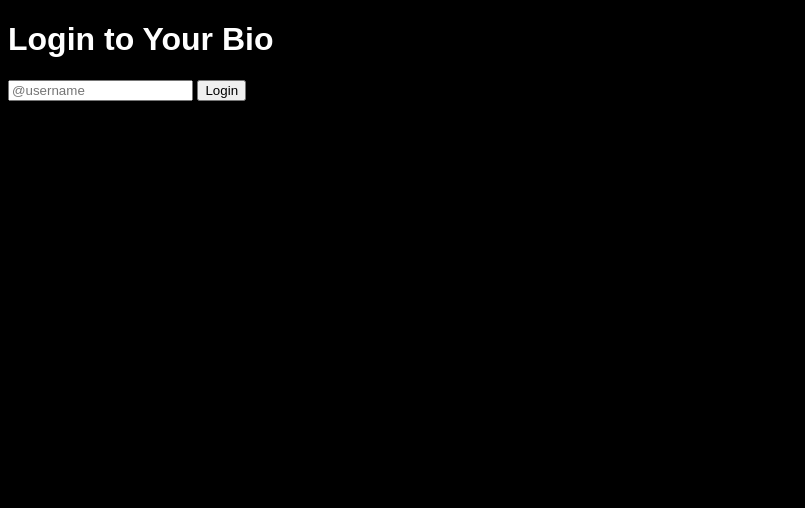
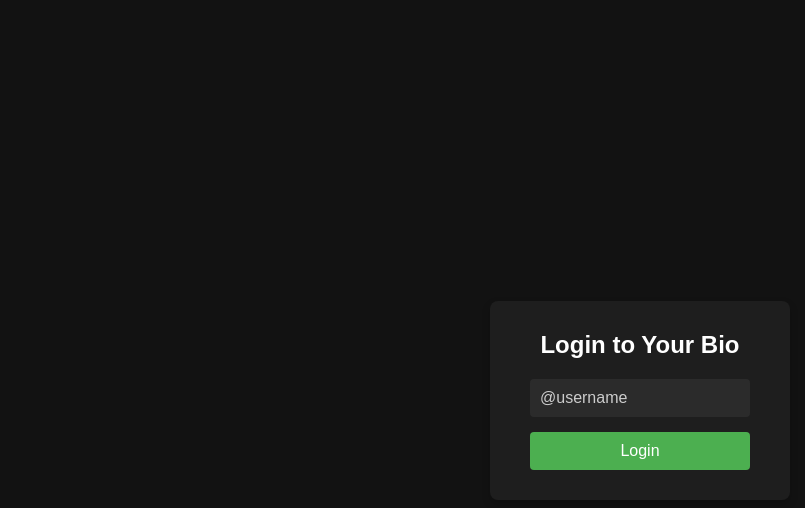
Before and after one commit to AlanXiao01/Virtual-Bio-Site, a plain HTML site: page index.html in a window 1280 px wide. Shown: the whole page, without its empty margins (0-805 px from the left). Drawn offline with Linux system fonts and the light colour scheme.

Commit message:
Update index.html

```diff
--- a/index.html
+++ b/index.html
@@ -4,8 +4,75 @@
   <meta charset="UTF-8">
   <meta name="viewport" content="width=device-width, initial-scale=1.0">
   <title>Virtual Bio Login</title>
-  <link rel="stylesheet" href="styles.css">
+
+  <style>
+    /* Reset some basic styling */
+    * {
+      margin: 0;
+      padding: 0;
+      box-sizing: border-box;
+      font-family: 'Arial', sans-serif;
+    }
+
+    body {
+      background-color: #121212;
+      color: #ffffff;
+      height: 100vh;
+      display: flex;
+      justify-content: center;
+      align-items: center;
+    }
+
+    .login-container {
+      background-color: #1e1e1e;
+      padding: 30px 40px;
+      border-radius: 8px;
+      box-shadow: 0 4px 8px rgba(0, 0, 0, 0.2);
+      text-align: center;
+      width: 300px;
+    }
+
+    .login-container h1 {
+      margin-bottom: 20px;
+      font-size: 24px;
+    }
+
+    .login-form {
+      display: flex;
+      flex-direction: column;
+    }
+
+    .login-form input {
+      padding: 10px;
+      margin-bottom: 15px;
+      border: none;
+      border-radius: 4px;
+      background-color: #2b2b2b;
+      color: #ffffff;
+      font-size: 16px;
+    }
+
+    .login-form input::placeholder {
+      color: #cccccc;
+    }
+
+    .login-form button {
+      padding: 10px;
+      border: none;
+      border-radius: 4px;
+      background-color: #4caf50;
+      color: white;
+      font-size: 16px;
+      cursor: pointer;
+      transition: background-color 0.3s;
+    }
+
+    .login-form button:hover {
+      background-color: #45a049;
+    }
+  </style>
 </head>
+
 <body>
   <div class="login-container">
     <h1>Login to Your Bio</h1>
@@ -15,6 +82,23 @@
     </form>
   </div>
 
-  <script src="script.js"></script>
+  <script>
+    // Handle Login
+    document.getElementById('login-form').addEventListener('submit', (e) => {
+      e.preventDefault();
+      const username = document.getElementById('login-username').value;
+
+      if (localStorage.getItem(`${username}-displayName`)) {
+        displayProfile(username);
+      } else {
+        alert('No bio found for this username. Please create one.');
+        window.location.href = 'onboarding.html'; // Redirect to onboarding if no bio found
+      }
+    });
+
+    function displayProfile(userId) {
+      window.location.href = `profile.html?user=${userId}`; // Redirect to the profile page
+    }
+  </script>
 </body>
 </html>
```
